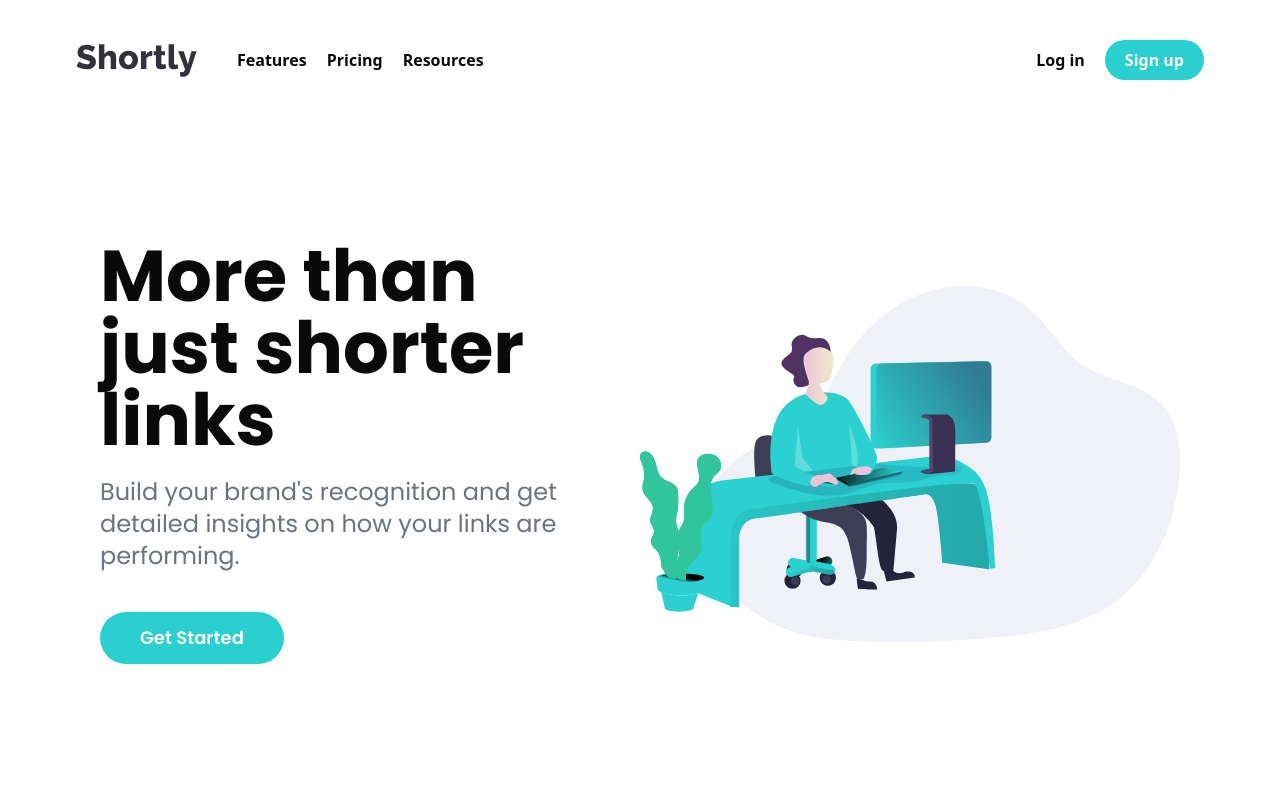
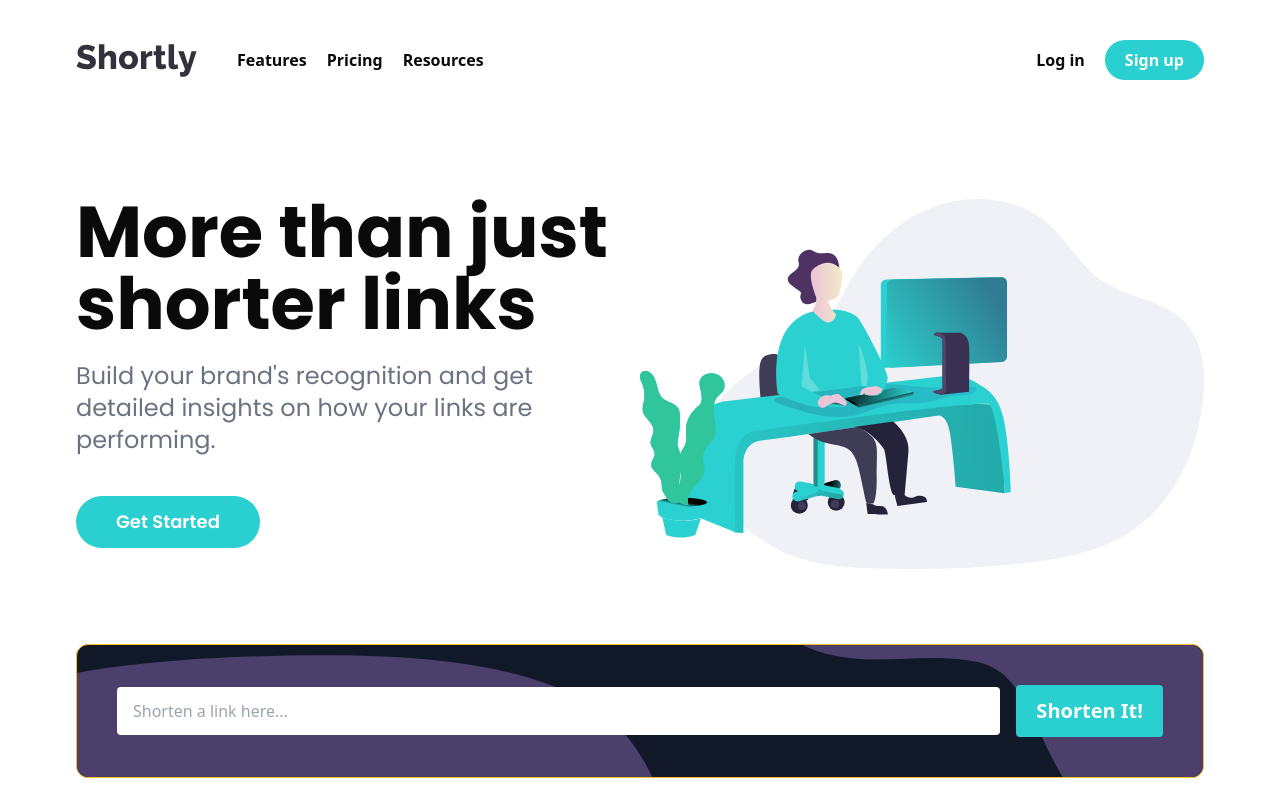
Before and after one commit to dineshsutihar/URL-shortening-Frontend, a React (Vite) app: page / in a window 1280 px wide. Shown: the top 800 px of the page. Built offline with nearby package versions, Linux system fonts and the light colour scheme.

Commit message:
minor fixes on ui

```diff
--- a/src/components/Home.tsx
+++ b/src/components/Home.tsx
@@ -2,7 +2,7 @@ export default function Home() {
   return (
     <div
       id="landing"
-      className="flex flex-nowrap flex-col-reverse justify-end px-6 mt-10 md:flex-row md:justify-between md:items-center md:mt-16 lg:h-[80vh] font-poppins"
+      className="flex flex-nowrap flex-col-reverse justify-end mt-10 md:flex-row md:justify-between md:items-center md:mt-16 lg:h-[60vh] font-poppins"
     >
       <div
         id="left-landing"
--- a/src/components/ShortenLink.tsx
+++ b/src/components/ShortenLink.tsx
@@ -37,7 +37,7 @@ export default function ShortenLink() {
   return (
     <div
       id="shorten"
-      className="relative bg-gray-900 border border-amber-400 rounded-xl mt-32 mx-4 md:mx-0"
+      className="relative bg-gray-900 border border-amber-400 rounded-xl md:mt-5 mx-4 md:mx-0"
     >
       <picture className="absolute inset-0 h-full rounded-xl">
         <source
```
